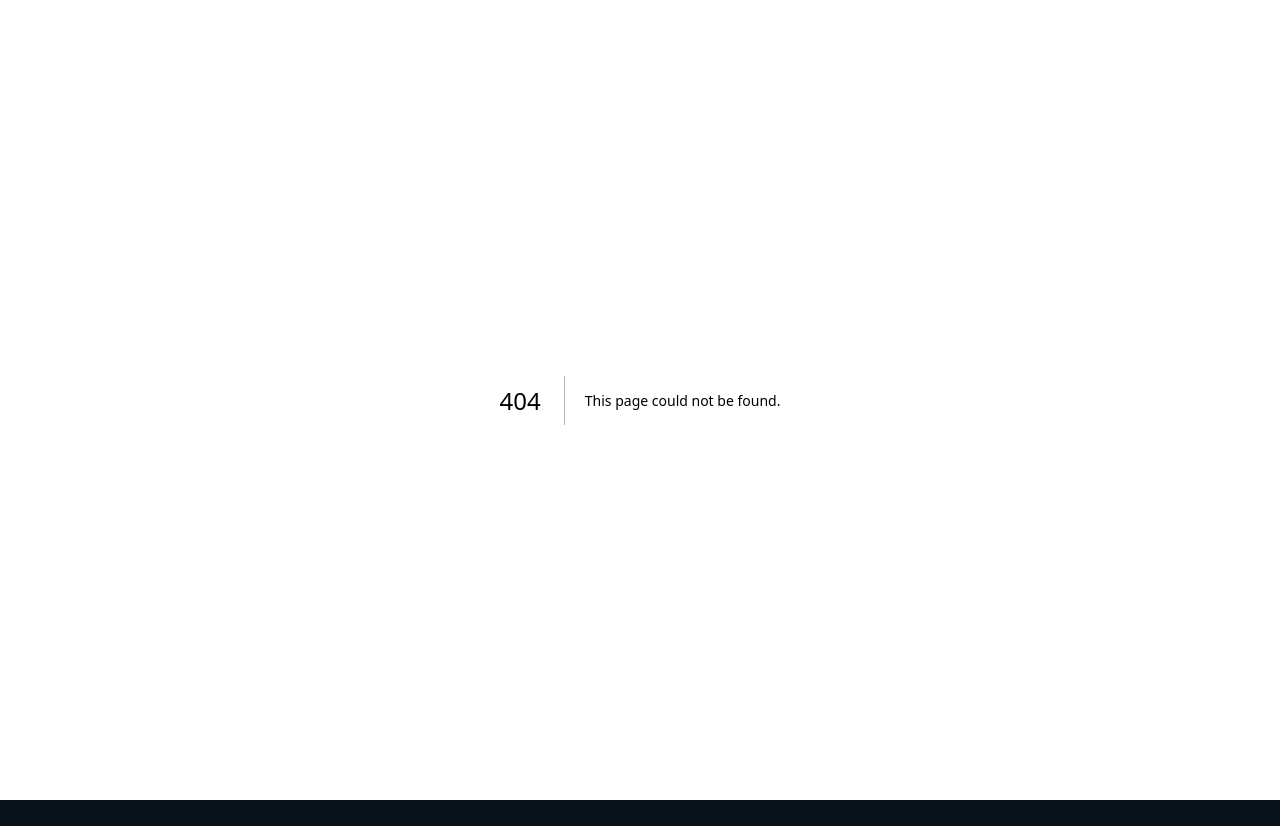
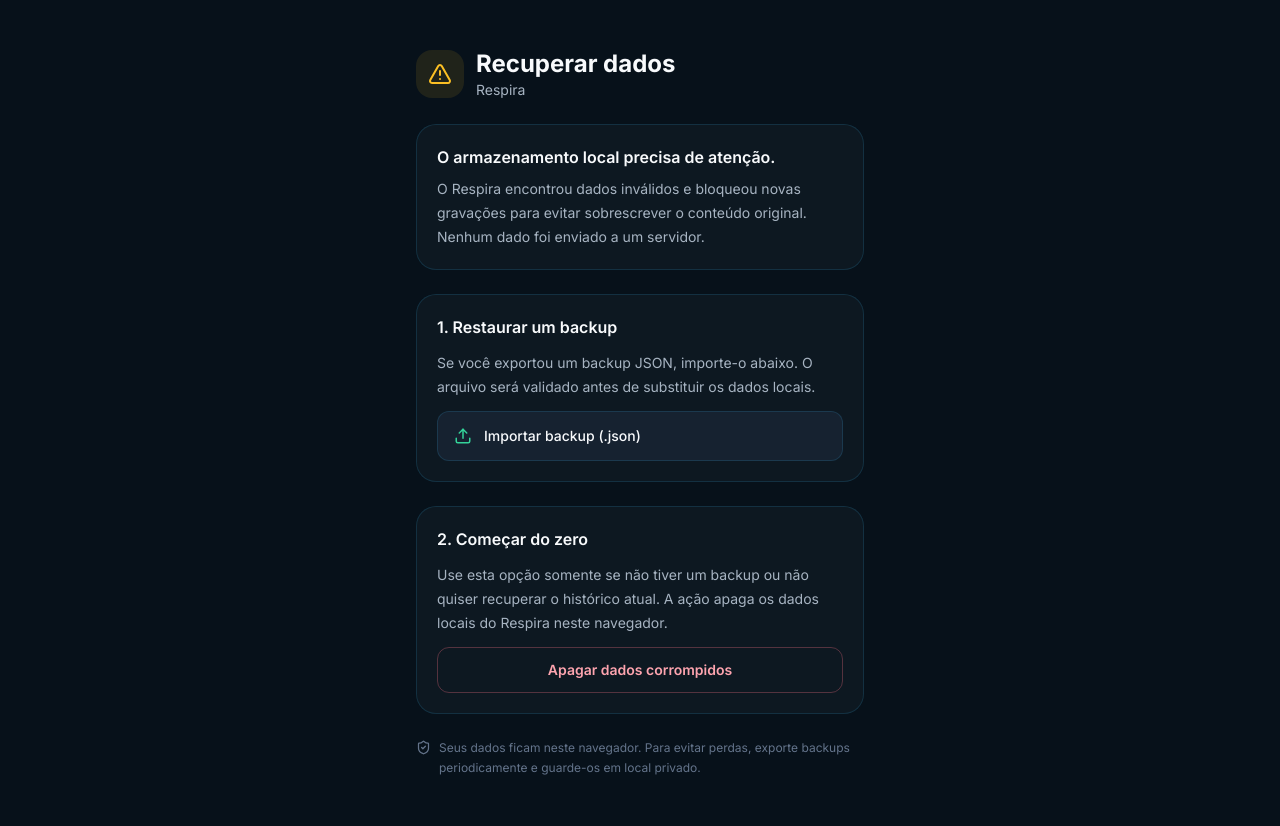
Before and after one commit to jamesismos/Respira..., a Next.js app: page /recovery in a window 1280 px wide. Before the commit this address had no page. Before the commit the page ends 800 px from the top, so only its background shows below. Built offline with nearby package versions, Linux system fonts and the light colour scheme.

Commit message:
feat: add local data recovery and safe reset screen

```diff
--- /dev/null
+++ b/src/app/recovery/page.tsx
@@ -0,0 +1,84 @@
+'use client'
+
+import { useEffect, useState } from 'react'
+import { useRouter } from 'next/navigation'
+import { AlertTriangle, ShieldCheck } from 'lucide-react'
+import { clearAppData, getStorageError, loadAppData } from '@/lib/storage'
+import BackupControls from '@/components/BackupControls'
+
+export default function RecoveryPage() {
+  const router = useRouter()
+  const [error, setError] = useState<string | null>(null)
+  const [confirmReset, setConfirmReset] = useState(false)
+
+  useEffect(() => {
+    loadAppData()
+    setError(getStorageError())
+  }, [])
+
+  function resetCorruptData() {
+    if (!clearAppData()) {
+      setError(getStorageError() || 'Não foi possível apagar os dados locais.')
+      return
+    }
+    router.replace('/onboarding')
+  }
+
+  return (
+    <main className="min-h-screen bg-[#07111A] px-5 py-12 text-[#F8FAFC]">
+      <div className="mx-auto flex w-full max-w-md flex-col gap-6">
+        <div className="flex items-center gap-3">
+          <div className="flex h-12 w-12 items-center justify-center rounded-2xl bg-[#FBBF24]/10 text-[#FBBF24]">
+            <AlertTriangle size={24} aria-hidden="true" />
+          </div>
+          <div>
+            <h1 className="text-2xl font-bold">Recuperar dados</h1>
+            <p className="text-sm text-[#A7B4C2]">Respira</p>
+          </div>
+        </div>
+
+        <section className="glass-card p-5">
+          <h2 className="font-semibold">O armazenamento local precisa de atenção.</h2>
+          <p className="mt-2 text-sm leading-6 text-[#A7B4C2]">
+            O Respira encontrou dados inválidos e bloqueou novas gravações para evitar sobrescrever o conteúdo original. Nenhum dado foi enviado a um servidor.
+          </p>
+          {error && <p role="alert" className="mt-3 rounded-xl border border-[#FB7185]/30 bg-[#FB7185]/10 p-3 text-sm text-[#FDA4AF]">{error}</p>}
+        </section>
+
+        <section className="glass-card p-5 flex flex-col gap-3">
+          <h2 className="font-semibold">1. Restaurar um backup</h2>
+          <p className="text-sm leading-6 text-[#A7B4C2]">
+            Se você exportou um backup JSON, importe-o abaixo. O arquivo será validado antes de substituir os dados locais.
+          </p>
+          <BackupControls showExport={false} />
+        </section>
+
+        <section className="glass-card p-5 flex flex-col gap-3">
+          <h2 className="font-semibold">2. Começar do zero</h2>
+          <p className="text-sm leading-6 text-[#A7B4C2]">
+            Use esta opção somente se não tiver um backup ou não quiser recuperar o histórico atual. A ação apaga os dados locais do Respira neste navegador.
+          </p>
+          {!confirmReset ? (
+            <button type="button" onClick={() => setConfirmReset(true)} className="rounded-xl border border-[#FB7185]/30 px-4 py-3 text-sm font-semibold text-[#FDA4AF]">
+              Apagar dados corrompidos
+            </button>
+          ) : (
+            <div className="flex gap-2">
+              <button type="button" onClick={() => setConfirmReset(false)} className="flex-1 rounded-xl border border-white/10 px-4 py-3 text-sm text-[#A7B4C2]">
+                Cancelar
+              </button>
+              <button type="button" onClick={resetCorruptData} className="flex-1 rounded-xl bg-[#FB7185] px-4 py-3 text-sm font-semibold text-white">
+                Confirmar exclusão
+              </button>
+            </div>
+          )}
+        </section>
+
+        <p className="flex items-start gap-2 text-xs leading-5 text-[#64748B]">
+          <ShieldCheck size={15} className="mt-0.5 shrink-0" aria-hidden="true" />
+          Seus dados ficam neste navegador. Para evitar perdas, exporte backups periodicamente e guarde-os em local privado.
+        </p>
+      </div>
+    </main>
+  )
+}
```
